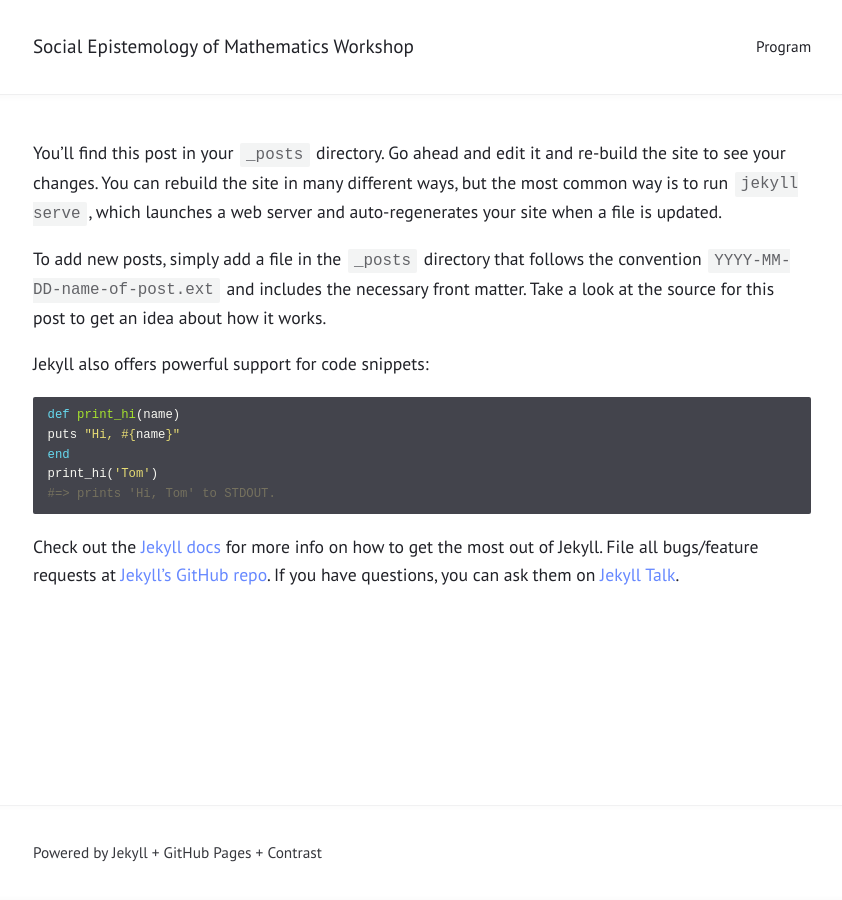
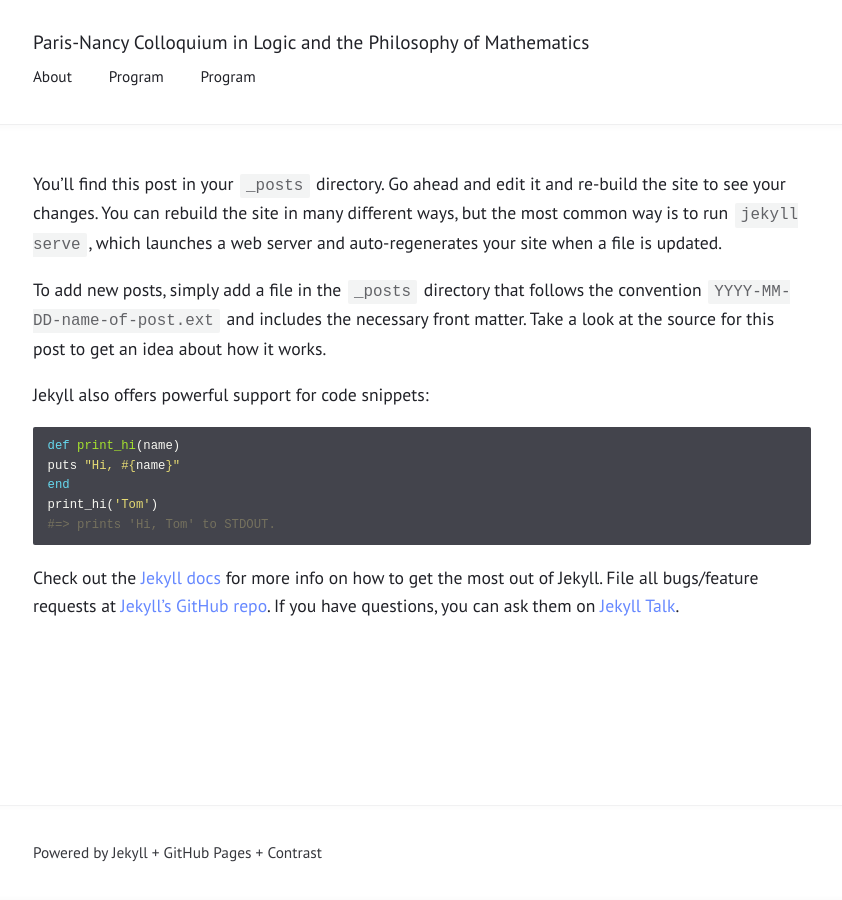
Before and after one commit to yhamami/social-epist-math-workshop, a Jekyll site: the page built from _posts/2017-03-01-welcome-to-jekyll.md, in a window 1280 px wide. Shown: the whole page, without its empty margins (218-1060 px from the left). Built offline with Jekyll 4.4.1, drawn with Linux system fonts in a browser that asks for light colours.

Commit message:
Add: title

```diff
--- a/_config.yml
+++ b/_config.yml
@@ -1,4 +1,4 @@
-title: "Social Epistemology of Mathematics Workshop"
+title: " Paris-Nancy Colloquium in Logic and the Philosophy of Mathematics"
 author: "Blog Author"
 description: "Powered by Jekyll + GitHub Pages + Contrast"
 permalink: /:title/
@@ -18,10 +18,10 @@ minimal: false # use a dark header
 navigation: # accepts {file, title, url, icon, sidebaricon}
   #  - { file: "index.html" }
   #  - { file: "README.md" }
-  - { file: "program.md" }
+ # - { file: "program.md" }
 
 external: # shows a footer with social links - for available icons see fontawesome.com/icons
-  - { title: Mail, icon: envelope, url: "mailto:yacin.hamami@uliege.be" }
+  - { title: Mail, icon: envelope, url: "mailto:yacin.hamami@univ-lorraine.fr" }
   - { title: Github, icon: github, url: "https://github.com/yhamami" }
 #  - { title: Subscribe, icon: rss, url: "/feed.xml" }
 
```
Also changed, not shown: 2 other files.
